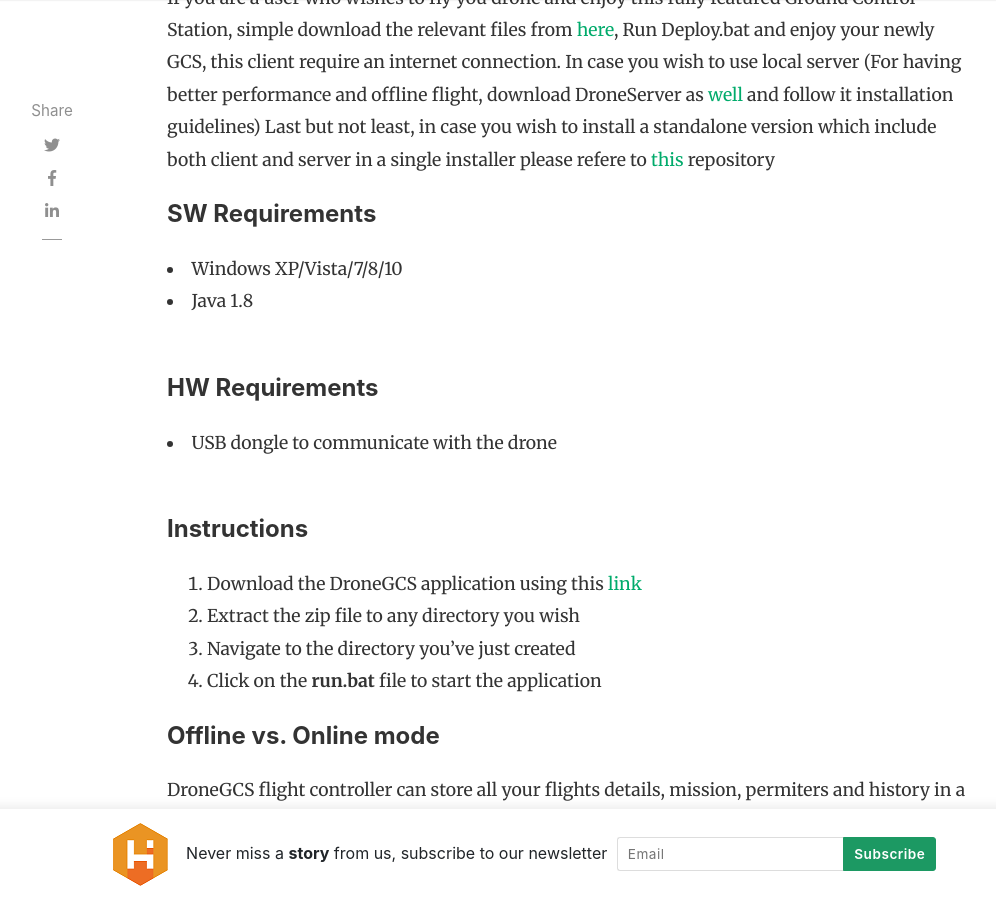
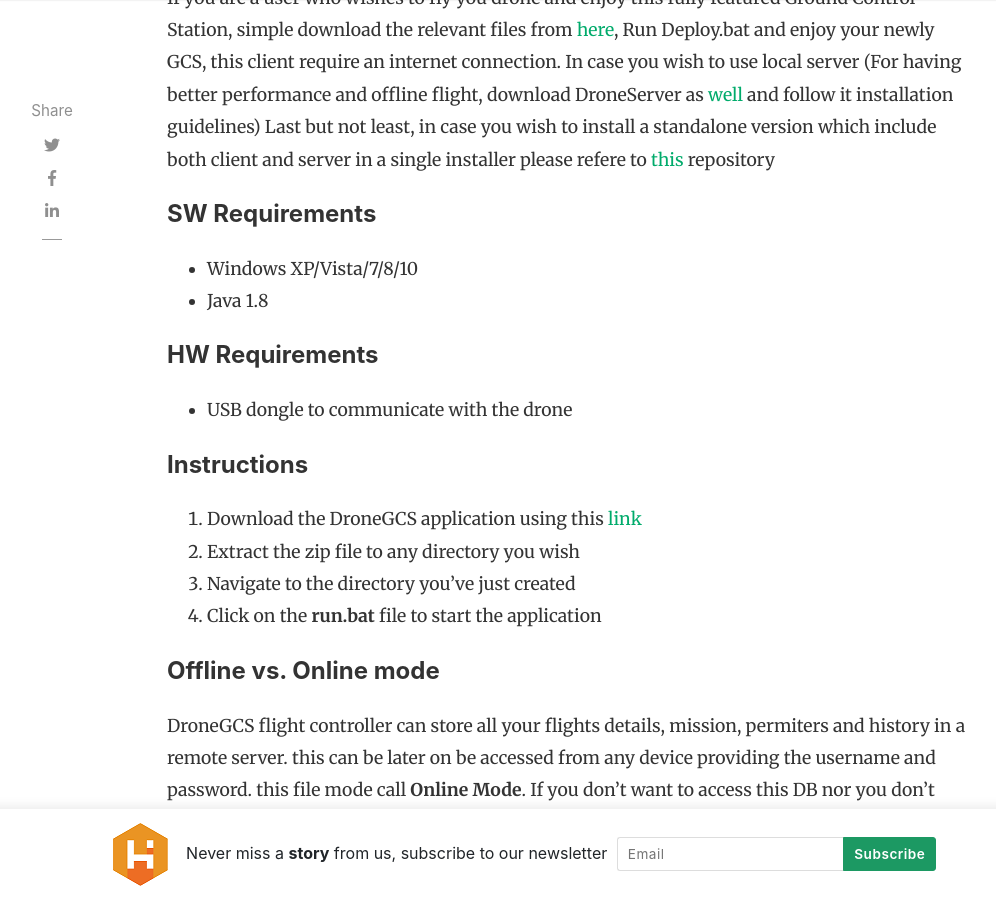
Before and after one commit to taljmars/dronedoc.io, a Jekyll site: the page built from _posts/2017-10-24-drone-gcs.md, in a window 1280 px wide and 900 px high, scrolled down 1169 px. Shown: the whole window, without its empty margins (118-1114 px from the left). Built offline with Jekyll 4.4.1, drawn with Linux system fonts in a browser that asks for light colours; nearby versions of some CDN libraries; comment, search, counter and statistics services are not loaded.

Commit message:
Update 2017-10-24-drone-gcs.md

```diff
--- a/_posts/2017-10-24-drone-gcs.md
+++ b/_posts/2017-10-24-drone-gcs.md
@@ -16,13 +16,15 @@ The following directory hold the DroneGCS project files for the GUI and Controll
 If you are a user who wishes to fly you drone and enjoy this fully featured Ground Control Station, simple download the relevant files from <a href="https://github.com/taljmars/DroneGCS/tree/master/ClientInstallation">here</a>, Run Deploy.bat and enjoy your newly GCS, this client require an internet connection. In case you wish to use local server (For having better performance and offline flight, download DroneServer as <a href="https://github.com/taljmars/DroneServer/tree/master/ServerInstallation">well</a> and follow it installation guidelines) Last but not least, in case you wish to install a standalone version which include both client and server in a single installer please refere to <a href="https://github.com/taljmars/StandaloneDroneGCS">this</a> repository
 
 #### SW Requirements
-<li> Windows XP/Vista/7/8/10</li>
-<li> Java 1.8</li>
-<br/>
+<ul>
+  <li> Windows XP/Vista/7/8/10</li>
+  <li> Java 1.8</li>
+</ul>
 
 #### HW Requirements
-<li> USB dongle to communicate with the drone</li>
-<br/>
+<ul>
+  <li> USB dongle to communicate with the drone</li>
+</ul>
 
 #### Instructions
 
```
